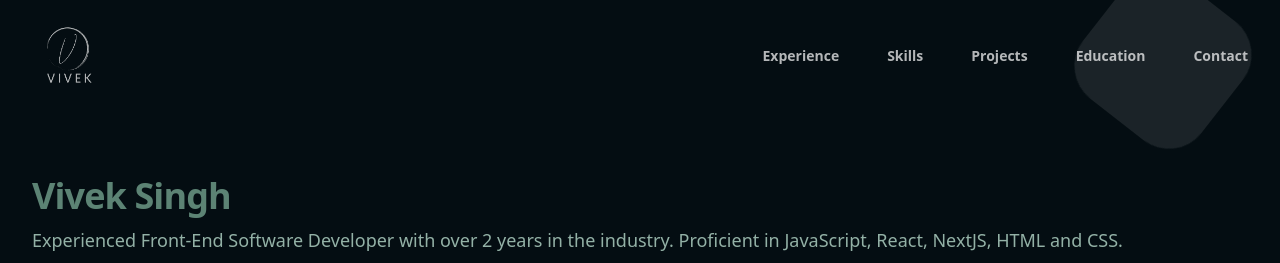
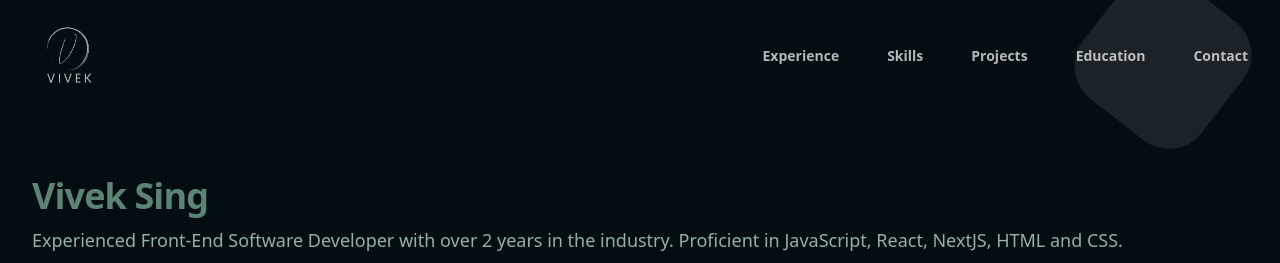
Before and after one commit to tomervivek/portfolio, a Next.js app: page / in a window 1280 px wide. Shown: the top 263 px of the page. Built offline with nearby package versions, Linux system fonts and the light colour scheme.

Commit message:
Update Banner.js

```diff
--- a/components/Banner.js
+++ b/components/Banner.js
@@ -1,9 +1,21 @@
-import { ArrowDownTrayIcon } from "@heroicons/react/24/outline";
-import Header from "./Header";
+import { useEffect, useState } from "react";
 
 export default function Banner() {
+  const [loadingText, setLoadingText] = useState('V');
+  var loadingWord = 'Vivek Singh'
+  useEffect(() => {
+    const intervalId = setInterval(() => {
+      setLoadingText(prevText => (prevText === 'Vivek Singh' ? 'V' : prevText + loadingWord[prevText.length]));
+    }, 300);
+
+    return () => clearInterval(intervalId);
+  }, []);
+
+
 var arr=[ 7,1,2,3,4,5,"React","Javascript","NextJs","React Native","Python","Html","Html5","Css","Css3","Talwind Css","Git",5,5,5,6,7,7,1,2,3,4,5,6,7,8,2,3,4,5,5,5,6,7,7]
-  return (
+
+
+return (
 
     <div className="bg-cover bg-center " >
     <div class="area">
@@ -18,8 +30,7 @@ var arr=[ 7,1,2,3,4,5,"React","Javascript","NextJs","React Native","Python","Htm
         <div className="mt-36 mx-auto max-w-screen-xl px-4 lg:py-8 sm:px-6  lg:px-8  ">
           <div className=" ">
             <h2 className="text-3xl font-bold tracking-tight text-[#5C8374] sm:text-4xl">
-              Vivek Singh
-
+              {loadingText}
             </h2>
             <div className="mt-2 text-lg mb-24   md:mb-0 leading-8  text-[#93B1A6]">
 
```
